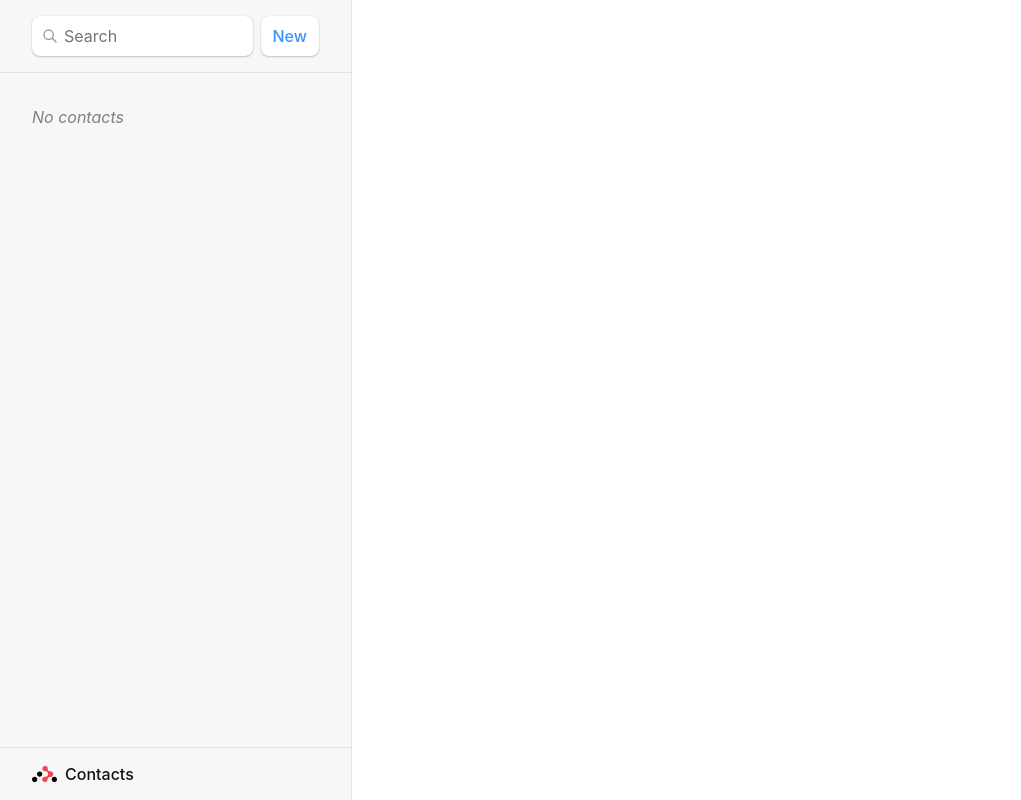
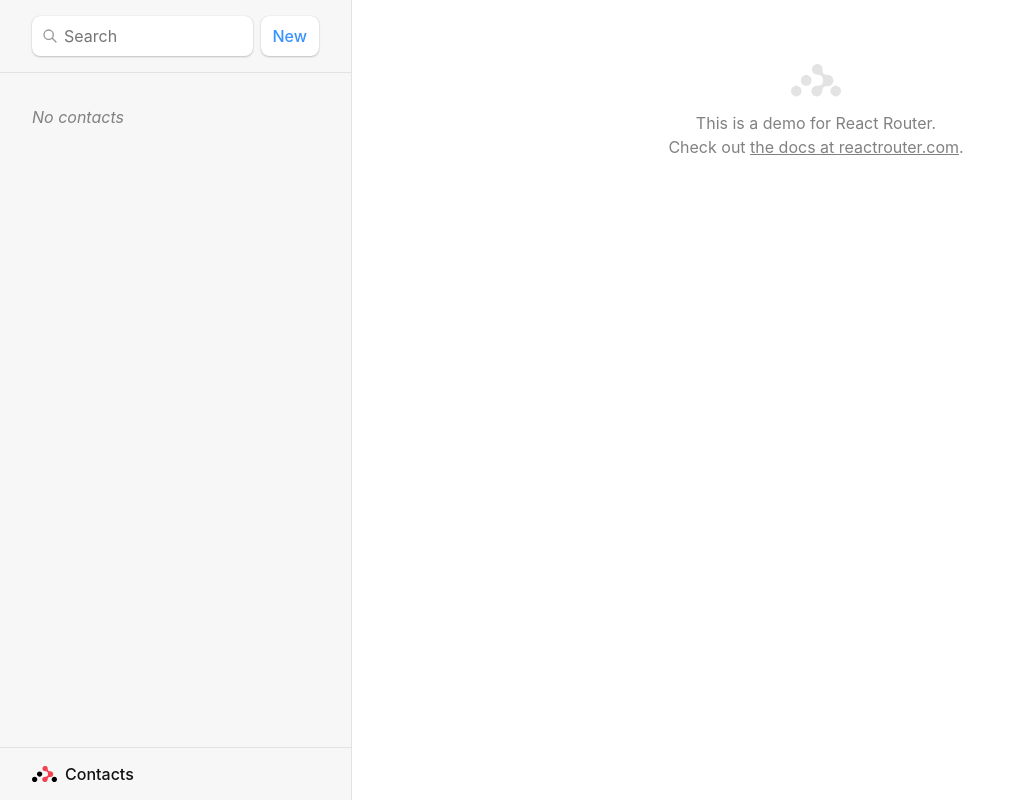
Before and after one commit to Mel-Turham/Master-react-router-dom, a React (Vite) app: page / in a window 1280 px wide. Shown: the whole page, without its empty margins (0-1021 px from the left). Built offline with nearby package versions, Linux system fonts and the light colour scheme.

Commit message:
and destroy and index pages

```diff
--- /dev/null
+++ b/src/Routes/Destroy.jsx
@@ -0,0 +1,7 @@
+import { redirect } from 'react-router-dom';
+import { deleteContact } from '../Contacts';
+
+export async function action({ params }) {
+	await deleteContact(params.contactId);
+	return redirect('/');
+}
--- /dev/null
+++ b/src/Routes/Index.jsx
@@ -0,0 +1,13 @@
+export default function Index() {
+  return (
+    <p id="zero-state">
+      This is a demo for React Router.
+      <br />
+      Check out{" "}
+      <a href="https://reactrouter.com">
+        the docs at reactrouter.com
+      </a>
+      .
+    </p>
+  );
+}
--- a/src/main.jsx
+++ b/src/main.jsx
@@ -9,6 +9,8 @@
 import ErrorPage from './Error-page';
 import Contact, { loader as contactLoader } from './Routes/Contact';
 import EditContact, { action as editAction } from './Routes/Edit';
+import { action as destroyAction } from './Routes/Destroy';
+import Index from './Routes/Index';
 
 const router = createBrowserRouter([
 	{
@@ -18,6 +20,7 @@
 		loader: rootLoader,
 		action: rootAction,
 		children: [
+			{ index: true, element:<Index/>},
 			{
 				path: '/contacts/:contactId',
 				element: <Contact />,
@@ -29,6 +32,11 @@
 				loader: contactLoader,
 				action: editAction,
 			},
+			{
+				path: 'contacts/:contactId/destroy',
+				action: destroyAction,
+				errorElement: <h1>Oops! There was an error.</h1>,
+			},
 		],
 	},
 ]);
```
